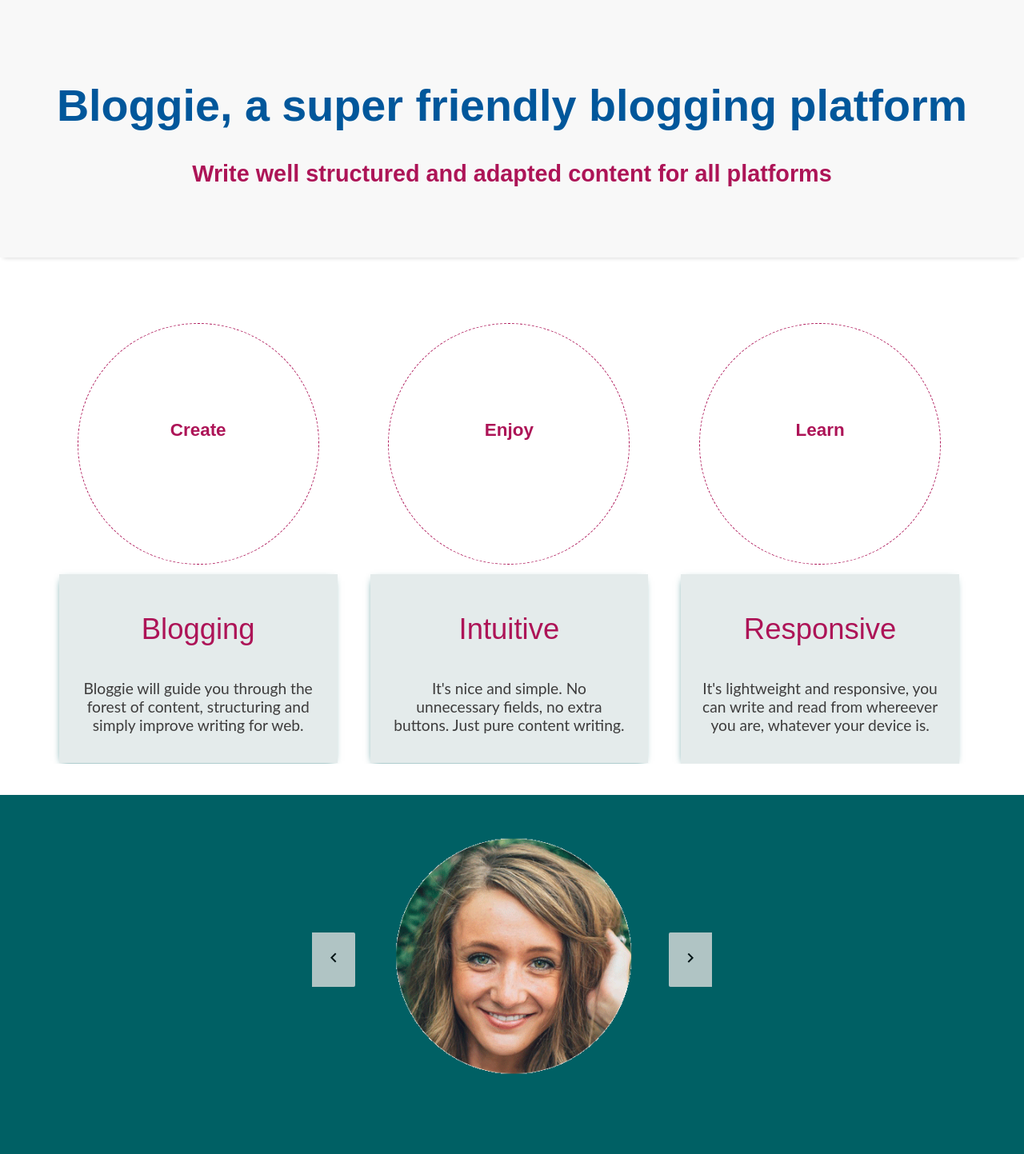
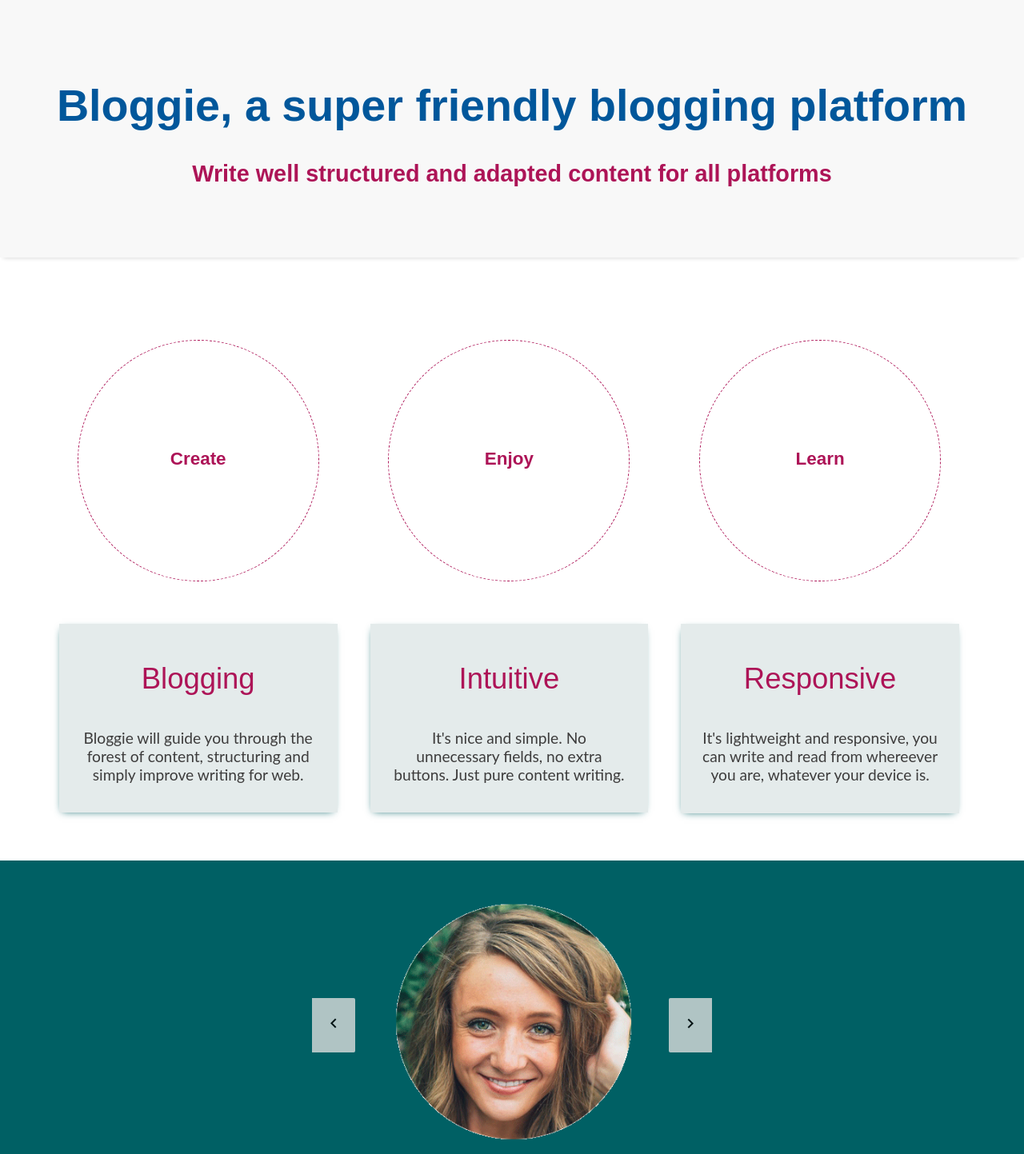
Before and after one commit to IrinaTheNerd/bloggie, a PHP site: page / in a window 1280 px wide. Shown: the part 153-1596 px from the top of the page at 80% size. Run offline with PHP 8.4, Linux system fonts and the light colour scheme; some libraries are stand-ins or nearby versions.

Commit message:
fixed issues

```diff
--- a/php/session.php
+++ b/php/session.php
@@ -13,3 +13,4 @@
 		// session no set redirects to login page
 		$session->redirect('login.php');
 	}
+?>
--- a/register.php
+++ b/register.php
@@ -8,7 +8,7 @@ if($user->loggedin()!="") //if user log in is snot null
     $user->redirect('dashboard.php'); //redirect to dashboard
 }
 //once signup input is clicked ...
-if(isset($_POST['signup']))
+if(isset($_POST['signup'])){
 //getting rid of whitespace around sqlite_unbuffered_query
    $email = trim($_POST['email']);
    $password = trim($_POST['password']);
--- a/scss/all-posts.scss
+++ b/scss/all-posts.scss
@@ -1,5 +1,6 @@
 //all posts page
 .post {
+  //includes the mixin from the container
   @include row();
   .box {
     padding-top:1%;
--- a/scss/defaults.scss
+++ b/scss/defaults.scss
@@ -162,7 +162,7 @@ small {
   background-size: cover;
   background-repeat: no-repeat;
   background-position: center;
-  height:100vh;
+  height:500px;
   header {
     background: fade-out($border-color, 0.5);
   }
--- a/scss/index_content.scss
+++ b/scss/index_content.scss
@@ -44,13 +44,20 @@ header {
     padding: 0;
     .middle {
       @include col(8,27);
-      margin:auto 1.75%;
+      margin:1.75%;
       &:nth-last-child(1) {
         padding-bottom:13px; //since not enough content
       }
+
     }
   }
 }
+//for loop
+/*
+@for $i from 1 through 3 {
+  .fade { margin-bottom: 3em; }
+}*/
+
 
 //need to re-do, ugly
 
@@ -72,7 +79,7 @@ header {
     border:1px dashed $pink;
     margin:0 auto;
     h3{
-          margin: 40% 0;
+          margin: 45% 0;
           color:$pink;
     }
   }
```
Also changed, not shown: new_post.php (+7 -6 lines), css/import.css, 1 other file.
